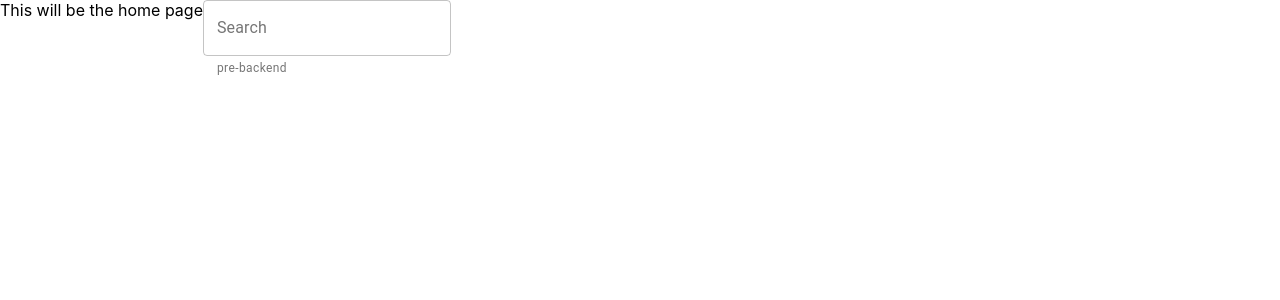
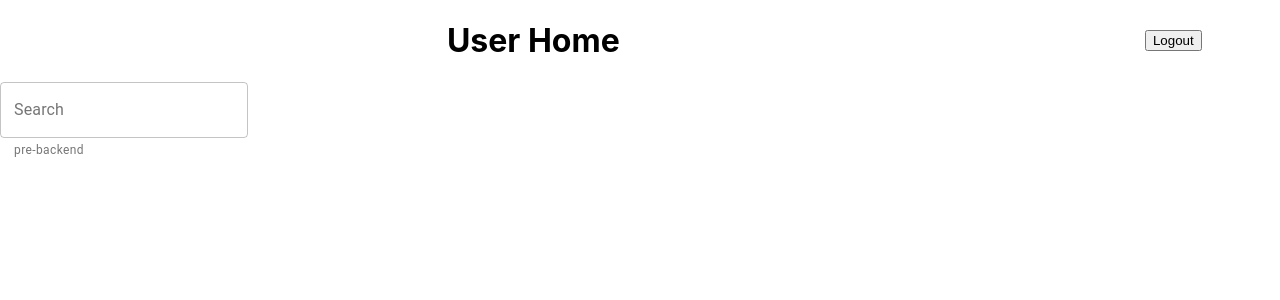
Before and after one commit to JMantis0/MusicApp, a React (Create React App) app in the folder client/: page /user_home in a window 1280 px wide. Shown: the top 300 px of the page. Built offline with nearby package versions, Linux system fonts and the light colour scheme.

Commit message:
Add imports for MUI Grid component, MusicApp.module.css, and SearchInput.  Created a header section and divided them with grid items, placing header in first column and a logoutbutton in the second column.

```diff
--- a/client/src/pages/UserHome.tsx
+++ b/client/src/pages/UserHome.tsx
@@ -1,10 +1,24 @@
 import React from "react";
-import SearchInput from "../components/SearchInput"
-
+import SearchInput from "../components/SearchInput";
+import Grid from "@material-ui/core/Grid";
+import style from "../MusicApp.module.css";
 
 const UserHome = () => {
-  return <div>This will be the home page
-<SearchInput />
-  </div>;
+  return (
+    <div>
+      <header>
+        <Grid container>
+          <Grid xs={10} item className={style.center}>
+            <h1 >User Home</h1>
+          </Grid>
+
+          <Grid xs={2} item className={style.center}>
+            <button>Logout</button>
+          </Grid>
+        </Grid>
+      </header>
+      <SearchInput />
+    </div>
+  );
 };
 export default UserHome;
```
